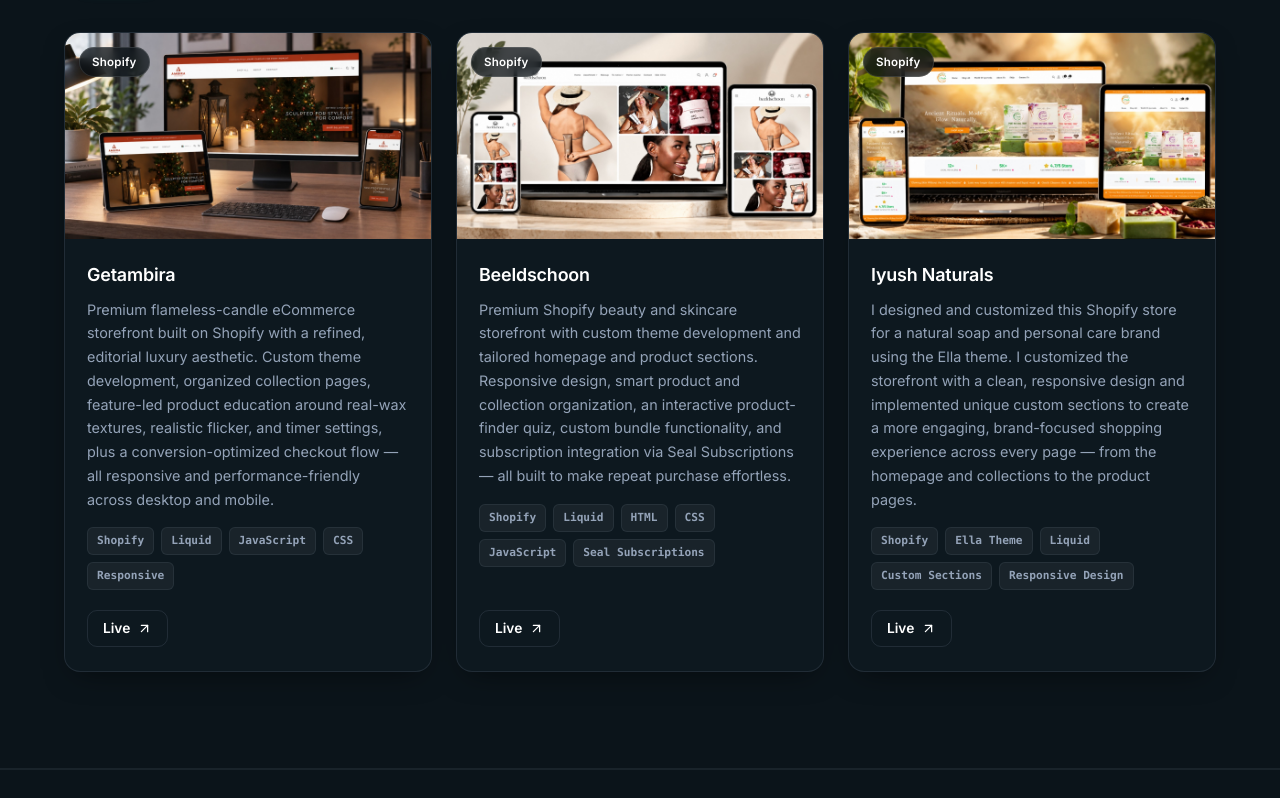
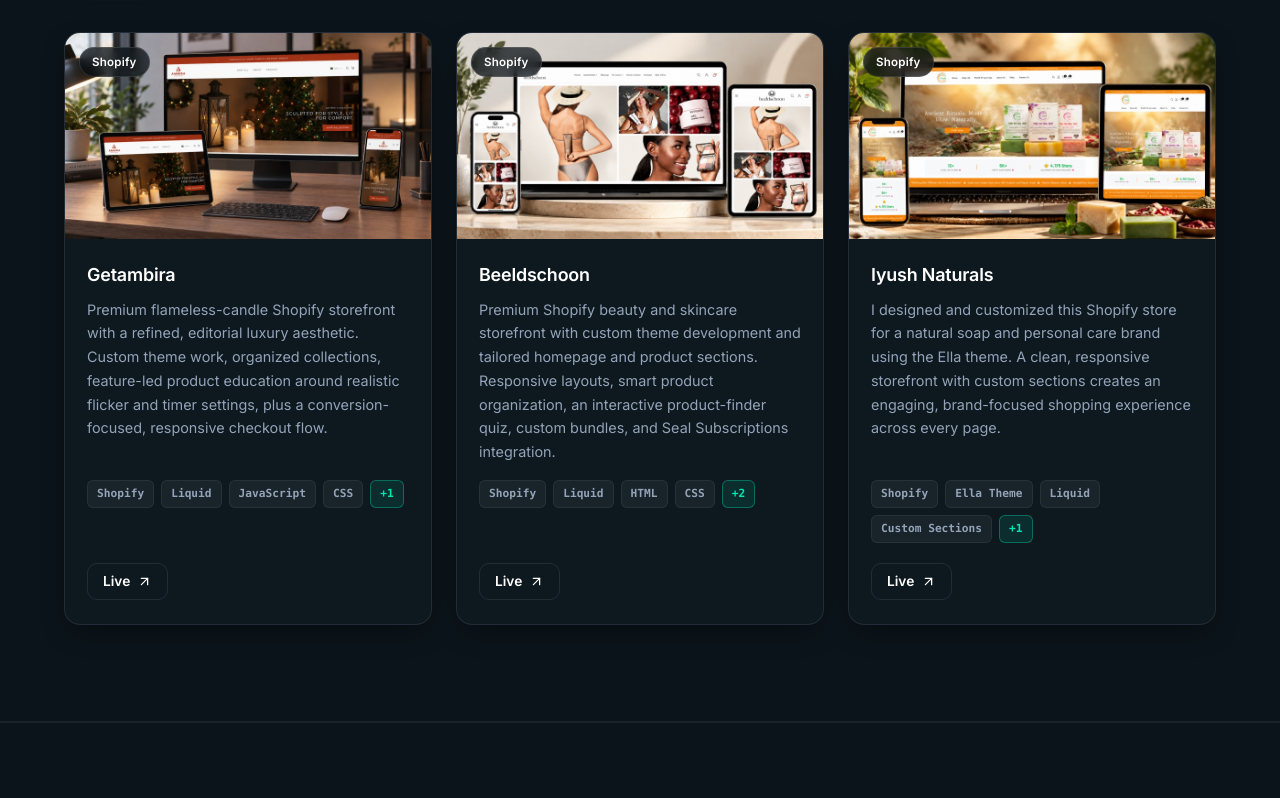
Before and after one commit to siam114/siam-portfolio, a plain HTML site: page index.html in a window 1280 px wide. Shown: the part 3065-3863 px from the top of the page. Drawn offline with Linux system fonts and the light colour scheme.

Commit message:
added agency portfolio website

```diff
--- a/css/style.css
+++ b/css/style.css
@@ -1876,8 +1876,33 @@ body[data-page="projects"] .tab-indicator {
     color: var(--text-muted);
     font-size: 0.9rem;
     line-height: 1.65;
-    min-height: calc(1.65em * 5);
+    min-height: calc(1.65em * 7);
     margin-bottom: 16px;
+    display: -webkit-box;
+    -webkit-box-orient: vertical;
+    -webkit-line-clamp: 7;
+    overflow: hidden;
+}
+@media (max-width: 400px) {
+    .project-desc {
+        min-height: calc(1.65em * 8);
+        -webkit-line-clamp: 8;
+    }
+    .project-title {
+        font-size: 1rem;
+        letter-spacing: -0.012em;
+    }
+}
+@media (max-width: 340px) {
+    .project-title {
+        font-size: 0.92rem;
+    }
+}
+@media (min-width: 481px) and (max-width: 767px) {
+    .project-desc {
+        min-height: calc(1.65em * 6);
+        -webkit-line-clamp: 6;
+    }
 }
 
 .tags {
@@ -1885,7 +1910,7 @@ body[data-page="projects"] .tab-indicator {
     flex-wrap: wrap;
     align-content: flex-start;
     gap: 7px;
-    min-height: calc(2 * (0.7rem * 1.5) + 7px + 16px + 4px);
+    height: 63px;
     margin-bottom: 20px;
 }
 .tags li {
@@ -1897,6 +1922,17 @@ body[data-page="projects"] .tab-indicator {
     background: var(--tag-bg);
     border: 1px solid var(--border-soft);
     color: var(--text-muted);
+}
+.tags li.tag-more {
+    color: var(--accent);
+    border-color: var(--accent-border);
+    background: var(--accent-soft);
+}
+@media (max-width: 480px) {
+    .tags {
+        height: auto;
+        min-height: 63px;
+    }
 }
 
 .project-actions {
--- a/js/projects-data.js
+++ b/js/projects-data.js
@@ -29,7 +29,7 @@
             id: "getambira",
             title: "Getambira",
             category: "shopify",
-            description: "Premium flameless-candle eCommerce storefront built on Shopify with a refined, editorial luxury aesthetic. Custom theme development, organized collection pages, feature-led product education around real-wax textures, realistic flicker, and timer settings, plus a conversion-optimized checkout flow — all responsive and performance-friendly across desktop and mobile.",
+            description: "Premium flameless-candle Shopify storefront with a refined, editorial luxury aesthetic. Custom theme work, organized collections, feature-led product education around realistic flicker and timer settings, plus a conversion-focused, responsive checkout flow.",
             image: "assets/images/getambira.png",
             tags: ["Shopify", "Liquid", "JavaScript", "CSS", "Responsive"],
             liveUrl: "https://getambira.com/",
@@ -41,7 +41,7 @@
             id: "beeldschoon",
             title: "Beeldschoon",
             category: "shopify",
-            description: "Premium Shopify beauty and skincare storefront with custom theme development and tailored homepage and product sections. Responsive design, smart product and collection organization, an interactive product-finder quiz, custom bundle functionality, and subscription integration via Seal Subscriptions — all built to make repeat purchase effortless.",
+            description: "Premium Shopify beauty and skincare storefront with custom theme development and tailored homepage and product sections. Responsive layouts, smart product organization, an interactive product-finder quiz, custom bundles, and Seal Subscriptions integration.",
             image: "assets/images/beeldschoon.jpeg",
             tags: ["Shopify", "Liquid", "HTML", "CSS", "JavaScript", "Seal Subscriptions"],
             liveUrl: "https://0j8fpv-pi.myshopify.com/",
@@ -51,7 +51,7 @@
             id: "iyush-naturals",
             title: "Iyush Naturals",
             category: "shopify",
-            description: "I designed and customized this Shopify store for a natural soap and personal care brand using the Ella theme. I customized the storefront with a clean, responsive design and implemented unique custom sections to create a more engaging, brand-focused shopping experience across every page — from the homepage and collections to the product pages.",
+            description: "I designed and customized this Shopify store for a natural soap and personal care brand using the Ella theme. A clean, responsive storefront with custom sections creates an engaging, brand-focused shopping experience across every page.",
             image: "assets/images/iyush.jpeg",
             tags: ["Shopify", "Ella Theme", "Liquid", "Custom Sections", "Responsive Design"],
             liveUrl: "https://iyushnaturals.com/",
@@ -61,7 +61,7 @@
             id: "rede-coverte",
             title: "Rede Coverte",
             category: "shopify",
-            description: "This Shopify store was designed and customized for a rental business in France that provides room and home essentials for flexible rental periods of 1, 3, and 6 months. I customized the storefront based on the client's requirements, built a custom product page experience, and created a tailored inquiry/contact form using Hulk Form Builder.",
+            description: "Shopify store designed and customized for a French rental business providing room and home essentials for flexible 1, 3, and 6-month periods. Includes a tailored product page experience and a custom inquiry form built with Hulk Form Builder.",
             image: "assets/images/rede.jpeg",
             tags: ["Shopify", "Liquid", "Hulk Form Builder", "Custom Product Page", "Responsive Design"],
             liveUrl: "https://redecoverte.fr/",
@@ -71,7 +71,7 @@
             id: "mudhavi",
             title: "Mudhavi",
             category: "shopify",
-            description: "Simple, elegant Shopify storefront for a handcrafted clay and pottery brand. Customized presentations for the homepage, products, and collections keep the design clean and minimal, clear navigation makes browsing easy, and a smooth, responsive shopping experience works comfortably on mobile — with clean product presentation so the handmade goods shine while checkout stays straightforward.",
+            description: "Simple, elegant Shopify storefront for a handcrafted clay and pottery brand. Customized homepage, product, and collection presentations keep the design clean and minimal, while clear navigation and a smooth, responsive experience let the handmade goods shine.",
             image: "assets/images/mudhavi.jpeg",
             tags: ["Shopify", "Liquid", "HTML", "CSS", "JavaScript"],
             liveUrl: "https://mudhavi.com/",
@@ -81,7 +81,7 @@
             id: "livia-diamonds",
             title: "Livia Diamonds",
             category: "shopify",
-            description: "Shopify optimization project for an existing jewellery storefront — fixing storefront bugs and errors, updating outdated plugins, and cleaning up theme code for better performance and loading speed, while reorganizing collections and categories so customers can browse more easily. The result is a faster, tidier storefront that keeps the brand look intact.",
+            description: "Shopify optimization project for an existing jewellery storefront — fixing bugs and errors, updating outdated plugins, and cleaning up theme code for better performance and loading speed, while reorganizing collections so customers can browse more easily.",
             image: "assets/images/livia.jpeg",
             tags: ["Shopify", "Liquid", "HTML", "CSS", "JavaScript"],
             liveUrl: "https://shopliviadiamonds.com/",
@@ -91,7 +91,7 @@
             id: "runners-dust",
             title: "Runners Dust",
             category: "shopify",
-            description: "Single-product Shopify storefront designed for a focused product launch. It features a custom pre-order system with a dedicated pre-order form and a streamlined purchasing flow, a product-focused homepage and page layout, and responsive, mobile-friendly design that keeps the launch experience clean and direct.",
+            description: "Single-product Shopify storefront built for a focused product launch. Features a custom pre-order system with a dedicated form, a streamlined purchasing flow, and a product-focused, responsive layout that keeps the launch experience clean and direct.",
             image: "assets/images/runners.jpeg",
             tags: ["Shopify", "Liquid", "Pre-Order System", "Responsive Design"],
             liveUrl: "https://www.runnersdust.com/",
@@ -101,7 +101,7 @@
             id: "khadija",
             title: "Khadija",
             category: "shopify",
-            description: "Practice Shopify storefront for a Burka/Abaya fashion brand. Clean product presentation through organized collections, clear navigation, and a simple cart and checkout flow make it a useful exercise in building a lightweight, brand-true e-commerce experience for a niche fashion market.",
+            description: "Practice Shopify storefront for a Burka/Abaya fashion brand. Clean product presentation through organized collections, clear navigation, and a simple cart and checkout flow create a lightweight, brand-true e-commerce experience for a niche fashion market.",
             image: "assets/images/khadija.jpeg",
             tags: ["Shopify", "Liquid", "HTML", "CSS", "JavaScript"],
             liveUrl: "https://khadija-fp0qev1g.myshopify.com/password",
@@ -114,7 +114,7 @@
             title: "Homez",
             category: "custom",
             categoryLabel: "Custom Website / Landing Page",
-            description: "Modern real estate landing page designed from Figma and built from scratch with HTML, CSS, and JavaScript. Structured section layouts, a clean visual hierarchy, and modern UI components — navigation, hero, property listings, and FAQ — combine with custom JavaScript interactions and a fully responsive experience for a smooth, polished user journey.",
+            description: "Modern real estate landing page designed from Figma and built from scratch with HTML, CSS, and JavaScript. Structured sections, a clean visual hierarchy, modern UI components, custom JavaScript interactions, and a fully responsive layout deliver a smooth, polished user journey.",
             image: "assets/images/homez.jpeg",
             tags: ["HTML5", "CSS3", "JavaScript"],
             liveUrl: "https://homez-landing-page-theta.vercel.app/",
@@ -124,7 +124,7 @@
             id: "software-chamber-portfolio",
             title: "Software Chamber Portfolio",
             category: "custom",
-            description: "Modern company portfolio website designed and developed as a job task using Next.js, React, TypeScript, and Tailwind CSS. It delivers a clean, responsive interface with professional visual hierarchy, modern UI sections, and smooth interactions — built as a complete, polished marketing site for a software company.",
+            description: "Company portfolio website designed and developed as a job task using Next.js, React, TypeScript, and Tailwind CSS. It delivers a clean, responsive interface with visual hierarchy, UI sections, and smooth interactions for a polished marketing site.",
             image: "assets/images/chamber.jpeg",
             tags: ["Next.js", "React", "TypeScript", "Tailwind CSS"],
             liveUrl: "https://software-chamber-portfolio-website.vercel.app/",
@@ -134,7 +134,7 @@
             id: "cineverse",
             title: "CineVerse",
             category: "custom",
-            description: "CineVerse is a modern movie-themed homepage built as a practice project to improve my Figma-to-frontend implementation skills. It translates a visual design into a responsive interface with a hero banner, trending and featured movie sections, movie cards with ratings, and a working search bar — built with React, Vite, Tailwind CSS, and Axios.",
+            description: "CineVerse is a modern movie-themed homepage built as a practice project to improve my Figma-to-frontend skills. It translates a visual design into a responsive interface with a hero banner, trending and featured movie sections, movie cards, and a working search bar.",
             image: "assets/images/cineverse.jpeg",
             tags: ["React", "Vite", "Tailwind CSS", "Axios"],
             liveUrl: "https://cine-verse-flax.vercel.app/",
@@ -144,7 +144,7 @@
             id: "ancestral-and-more",
             title: "Ancestral & More",
             category: "shopify",
-            description: "Premium Shopify eCommerce store for handcrafted clay cookware and traditional pottery, built around a warm, heritage-inspired storefront. Custom Liquid sections present artisan-made products through curated collections, thoughtful product storytelling, and clean, responsive layouts — delivering a smooth, seamless shopping experience that feels as considered as the cookware itself.",
+            description: "Premium Shopify store for handcrafted clay cookware and traditional pottery, with a warm, heritage-inspired storefront. Custom Liquid sections present artisan-made products through curated collections, thoughtful storytelling, and clean, responsive layouts.",
             image: "assets/images/ancestral.jpeg",
             tags: ["Shopify", "Liquid", "HTML", "CSS", "JavaScript"],
             liveUrl: "https://ancestralandmore.com/",
@@ -154,7 +154,7 @@
             id: "skull-and-bogeys",
             title: "Skull & Bogeys Golf Co.",
             category: "shopify",
-            description: "Premium Shopify golf apparel and accessories store featuring performance golf polos, stylish clothing, headwear, and golfing essentials. A modern, sport-inspired storefront pairs curated collections with premium product presentation and clean, responsive layouts — creating a purpose-driven brand experience that feels polished and easy to shop across desktop and mobile.",
+            description: "Shopify golf apparel and accessories store featuring performance polos, clothing, headwear, and golfing essentials. A modern, sport-inspired storefront pairs curated collections with product presentation and a purpose-driven, responsive brand experience.",
             image: "assets/images/skull-and-bogeys.jpeg",
             tags: ["Shopify", "Liquid", "HTML", "CSS", "JavaScript", "E-commerce", "Apparel"],
             liveUrl: "https://www.skullandbogeys.com/",
@@ -164,7 +164,7 @@
             id: "cabtex-llc",
             title: "CABTEX LLC",
             category: "shopify",
-            description: "Professional Shopify wholesale clothing store featuring premium men's and women's apparel, denim, and accessories. A custom storefront design pairs clean collection organization with a B2B wholesale setup and Shopify POS integration — streamlining both online and in-store retail operations through a polished, responsive experience built for buyers and retail partners alike.",
+            description: "Professional Shopify wholesale clothing store featuring premium men's and women's apparel, denim, and accessories. A custom storefront with clean collection organization, B2B wholesale setup, and Shopify POS integration streamlines online and in-store retail operations.",
             image: "assets/images/cabtex.jpeg",
             tags: ["Shopify", "Liquid", "HTML", "CSS", "JavaScript", "Wholesale B2B", "Shopify POS"],
             liveUrl: "https://www.cabtexllc.com/",
@@ -174,7 +174,7 @@
             id: "milestones-elite-performance",
             title: "Milestones Elite Performance",
             category: "custom",
-            description: "Professional youth mental performance website helping young athletes build confidence, focus, discipline, and resilience. Dedicated experiences for parents, coaches, and athletic directors showcase coaching programs, mental training resources, and the signature 10-Second Reset technique — delivered through a modern, engaging, fully responsive design that supports the brand's mission and peak performance.",
+            description: "Youth mental performance website helping young athletes build confidence, focus, discipline, and resilience. Dedicated parent, coach, and athletic director experiences showcase coaching programs, training resources, and the 10-Second Reset technique.",
             image: "assets/images/milestones.jpeg",
             tags: ["UI/UX Design", "Web Design", "HTML", "CSS", "JavaScript", "Responsive Design"],
             liveUrl: "https://milestoneseliteperformance.com/",
@@ -184,7 +184,7 @@
             id: "opticamd",
             title: "OpticaMD – Dr. Rudrani Banik",
             category: "shopify",
-            description: "Shopify rebrand and development project for Dr. Rudrani Banik, transforming Ageless by Dr. Rani into OpticaMD. Built a storefront with seven products and four bundles, product, collection, About, Contact, FAQ, and educational pages, an Eye-Q quiz with CRM integration and subscriptions, plus SEO, performance optimization, analytics, and post-launch support for a seamless, conversion-focused experience.",
+            description: "Shopify rebrand and development project for Dr. Rudrani Banik, transforming Ageless by Dr. Rani into OpticaMD. Includes a custom storefront, seven products and four bundles, an Eye-Q quiz with CRM integration, subscriptions, SEO, and post-launch support.",
             image: "assets/images/opticamd.jpeg",
             tags: ["Shopify", "Liquid", "HTML", "CSS", "JavaScript", "CRO", "Subscription Integration", "CRM Integration", "Performance Optimization"],
             liveUrl: "https://www.opticamd.com/",
@@ -194,11 +194,21 @@
             id: "bonded-boutique",
             title: "Bonded Boutique",
             category: "shopify",
-            description: "Premium Shopify fashion eCommerce store featuring a curated selection of international clothing brands, women's fashion, and lifestyle products. A modern, elegant storefront with organized collections, catalog management for 15–20 brands and roughly 300 SKUs, Exact Online integration through xCore for inventory synchronization, and WhatsApp marketing for customer engagement and retention.",
+            description: "Premium Shopify fashion store featuring international clothing brands, women's fashion, and lifestyle products. Manages 15–20 brands and roughly 300 SKUs, with Exact Online integration through xCore for inventory sync and WhatsApp marketing for customer retention.",
             image: "assets/images/bonded-boutique.jpeg",
             tags: ["Shopify", "Liquid", "HTML", "CSS", "JavaScript", "Exact Online", "xCore Integration", "Product Management", "E-commerce"],
             liveUrl: "https://www.bonded-boutique.nl/",
             githubUrl: null
+        },
+        {
+            id: "nexus-agency",
+            title: "Nexus Agency – Custom Website",
+            category: "custom",
+            description: "Modern, premium digital agency website built from scratch to showcase services, creative projects, and digital solutions. A sophisticated dark theme with smooth animations, interactive UI, responsive layouts, service and portfolio sections, team profiles, and contact functionality.",
+            image: "assets/images/nexus-agency.jpeg",
+            tags: ["Custom Website", "React", "JavaScript", "Node.js", "MongoDB", "UI/UX Design", "Responsive Design", "Full-Stack Development"],
+            liveUrl: "https://nexusagency-five.vercel.app/",
+            githubUrl: "https://github.com/siam114/nexus-agency"
         }
     ];
 })();
--- a/js/projects.js
+++ b/js/projects.js
@@ -154,11 +154,20 @@
         var tagsUl = document.createElement("ul");
         tagsUl.className = "tags";
         tagsUl.setAttribute("aria-label", "Technologies");
-        (p.tags || []).forEach(function (t) {
+        var allTags = p.tags || [];
+        var MAX_CARD_TAGS = 4;
+        allTags.slice(0, MAX_CARD_TAGS).forEach(function (t) {
             var li = document.createElement("li");
             li.textContent = t;
             tagsUl.appendChild(li);
         });
+        if (allTags.length > MAX_CARD_TAGS) {
+            var extra = document.createElement("li");
+            extra.className = "tag-more";
+            extra.textContent = "+" + (allTags.length - MAX_CARD_TAGS);
+            extra.title = allTags.slice(MAX_CARD_TAGS).join(", ");
+            tagsUl.appendChild(extra);
+        }
 
         var actions = document.createElement("div");
         actions.className = "project-actions";
```
Also changed, not shown: assets/images/nexus-agency.jpeg (added).
